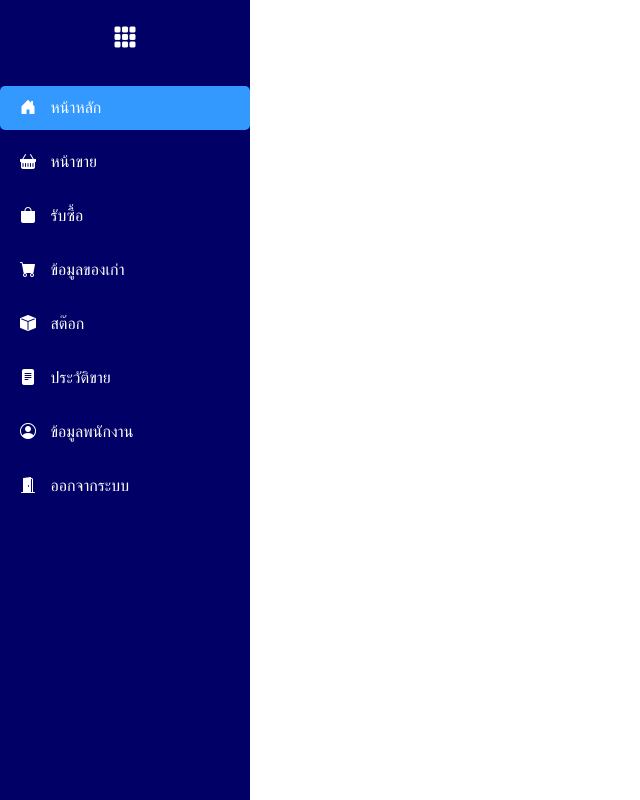
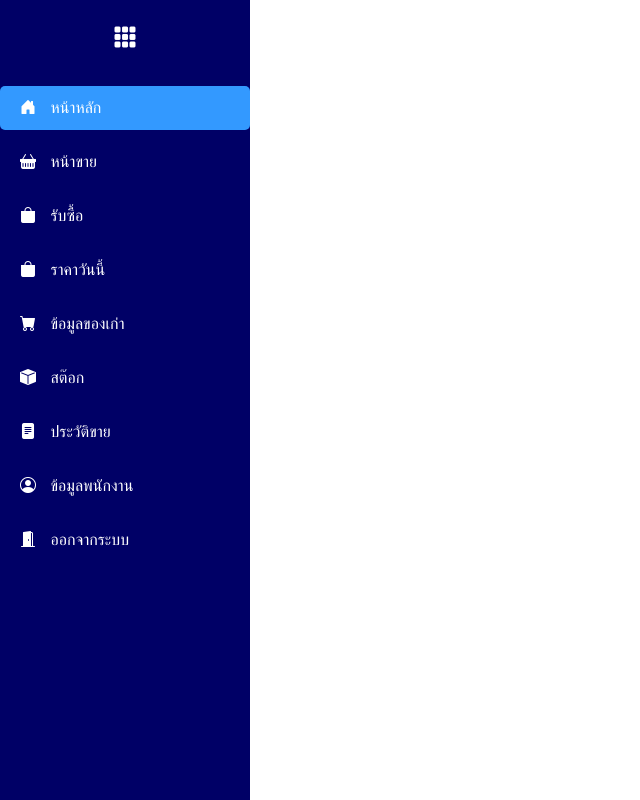
Before and after one commit to leenkun27/projectgreen, a PHP site: page /menu_emp.php in a window 1280 px wide. Shown: the whole page, without its empty margins (0-640 px from the left). Run offline with PHP 8.4, Linux system fonts and the light colour scheme.

Commit message:
แก้ไข

```diff
--- a/Admin/product_admin.php
+++ b/Admin/product_admin.php
@@ -98,8 +98,8 @@
                                             while ($row = $result->fetch_assoc()) {
                                                 echo "<tr>";
                                                 echo "<th scope='row'>" . $index++ . "</th>";
+                                                echo "<td><img src='" . $row['p_img'] . "' alt='product' class='img-fluid' width='50'></td>";
                                                 echo "<td>" . $row['p_name'] . "</td>";
-                                                echo "<td><img src='" . $row['p_img'] . "' alt='product' class='img-fluid' width='50'></td>";
                                                 echo "<td>" . $row['p_qty'] . "</td>";
                                                 echo "<td>" . $row['p_type'] . "</td>";
                                                 echo "<td>" . $row['p_type'] . "</td>";
--- a/menu_admin.php
+++ b/menu_admin.php
@@ -83,6 +83,7 @@
             <li><a href="../Admin/index_admin.php" class="active"><i class="bi bi-house-door-fill"></i> หน้าหลัก</a></li>
             <li><a href="../Admin/sale_admin.php"><i class="bi bi-basket-fill"></i> หน้าขาย</a></li>
             <li><a href="../Admin/buy_admin.php"><i class="bi bi-bag-fill"></i> รับซื้อ</a></li>
+            <li><a href="../Admin/price_today_admin.php"><i class="bi bi-bag-fill"></i> ราคาวันนี้</a></li>
             <li><a href="../Admin/product_admin.php"><i class="bi bi-cart-fill"></i> ข้อมูลของเก่า</a></li>
             <li><a href="../Admin/stock_admin.php"><i class="bi bi-box-fill"></i> สต๊อก</a></li>
             <li><a href="../Admin/dashboard_sale_admin.php"><i class="bi bi-speedometer"></i> แดชบอร์ด</a></li>
--- a/menu_emp.php
+++ b/menu_emp.php
@@ -81,12 +81,13 @@
         </div>
         <ul>
             <li><a href="#" class="active"><i class="bi bi-house-door-fill"></i> หน้าหลัก</a></li>
-            <li><a href="../Employee/sale_admin.php"><i class="bi bi-basket-fill"></i> หน้าขาย</a></li>
-            <li><a href="../Employee/buy_admin.php"><i class="bi bi-bag-fill"></i> รับซื้อ</a></li>
-            <li><a href="../Employee/product_admin.php"><i class="bi bi-cart-fill"></i> ข้อมูลของเก่า</a></li>
-            <li><a href="../Employee/stock_admin.php"><i class="bi bi-box-fill"></i> สต๊อก</a></li>
-            <li><a href="../Employee/history_sale_admin.php"><i class="bi bi-file-text-fill"></i> ประวัติขาย</a></li>
-            <li><a href="../Employee/staff_admin.php"><i class="bi bi-person-circle"></i> ข้อมูลพนักงาน</a></li>
+            <li><a href="../Employee/sale_employee.php"><i class="bi bi-basket-fill"></i> หน้าขาย</a></li>
+            <li><a href="../Employee/buy_employee.php"><i class="bi bi-bag-fill"></i> รับซื้อ</a></li>
+             <li><a href="../Employee/price_today_employee.php"><i class="bi bi-bag-fill"></i> ราคาวันนี้</a></li>
+            <li><a href="../Employee/product_employee.php"><i class="bi bi-cart-fill"></i> ข้อมูลของเก่า</a></li>
+            <li><a href="../Employee/stock_employee.php"><i class="bi bi-box-fill"></i> สต๊อก</a></li>
+            <li><a href="../Employee/history_sale_employee.php"><i class="bi bi-file-text-fill"></i> ประวัติขาย</a></li>
+            <li><a href="../Employee/staff_employee.php"><i class="bi bi-person-circle"></i> ข้อมูลพนักงาน</a></li>
             <li><a href="#"><i class="bi bi-door-open-fill"></i> ออกจากระบบ</a></li>
         </ul>
     </div>
```
Also changed, not shown: Admin/price_today_admin.php (added), Employee/price_today_employee.php (added).
